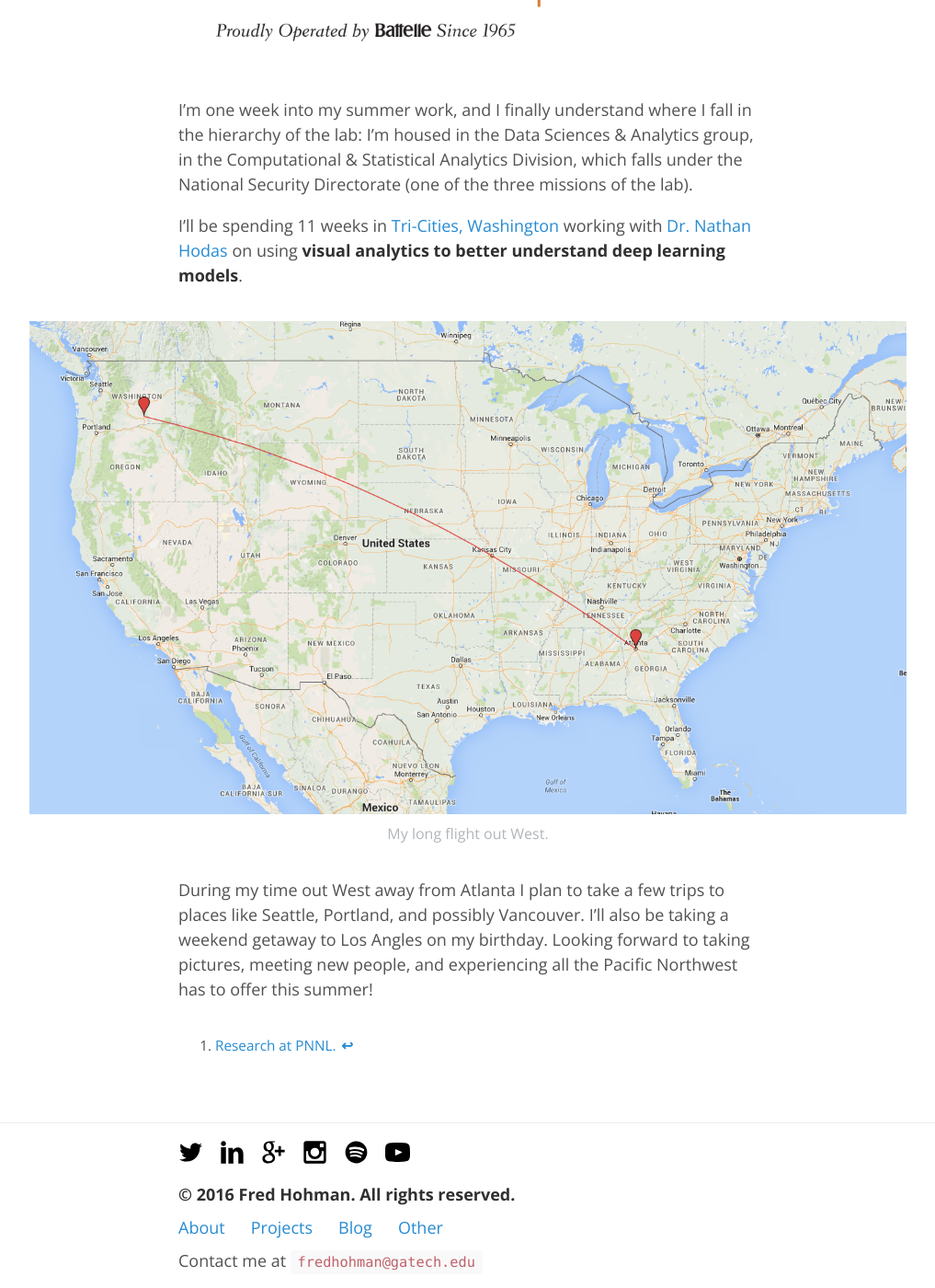
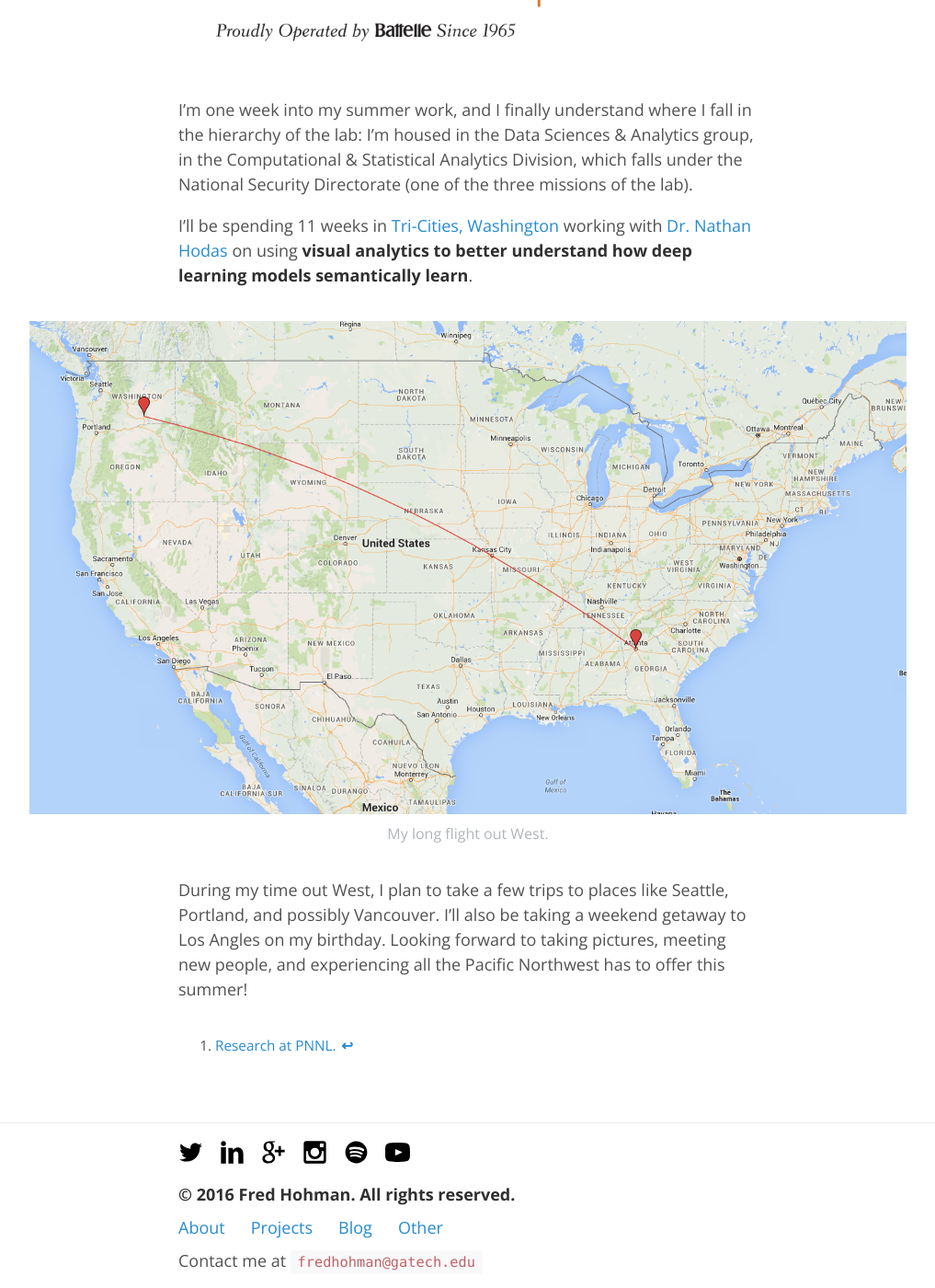
Before and after one commit to fredhohman/fredhohman.github.io, a Jekyll site: the page built from _posts/blog/2016-05-31-summer-internship-at-pnnl.md, in a window 1280 px wide and 1400 px high, scrolled down 861 px. Shown: the whole window at 92% size, without its empty margins (131-1148 px from the left). Built offline with Jekyll 4.4.1, drawn with Linux system fonts in a browser that asks for light colours; comment, search, counter and statistics services are not loaded.

Commit message:
update pnnl post

```diff
--- a/_posts/blog/2016-05-31-summer-internship-at-pnnl.md
+++ b/_posts/blog/2016-05-31-summer-internship-at-pnnl.md
@@ -24,14 +24,14 @@ This summer I'll be an [NSIP Ph.D. intern][nsip] at Pacific Northwest National L
 
 I'm one week into my summer work, and I finally understand where I fall in the hierarchy of the lab: I'm housed in the Data Sciences & Analytics group, in the Computational & Statistical Analytics Division, which falls under the National Security Directorate (one of the three missions of the lab).
 
-I'll be spending 11 weeks in [Tri-Cities, Washington][tri-cities] working with [Dr. Nathan Hodas][nathan] on using **visual analytics to better understand deep learning models**.
+I'll be spending 11 weeks in [Tri-Cities, Washington][tri-cities] working with [Dr. Nathan Hodas][nathan] on using **visual analytics to better understand how deep learning models semantically learn**.
 
 <figure>
   <img class="full" src="/images/blog/wa-map.png" alt="My Flight to Washington.">
   <figcaption>My long flight out West.</figcaption>
 </figure>
 
-During my time out West away from Atlanta I plan to take a few trips to places like Seattle, Portland, and possibly Vancouver. I'll also be taking a weekend getaway to Los Angles on my birthday. Looking forward to taking pictures, meeting new people, and experiencing all the Pacific Northwest has to offer this summer!
+During my time out West, I plan to take a few trips to places like Seattle, Portland, and possibly Vancouver. I'll also be taking a weekend getaway to Los Angles on my birthday. Looking forward to taking pictures, meeting new people, and experiencing all the Pacific Northwest has to offer this summer!
 
 [^fn-pnnl-research]: <a href="http://www.pnnl.gov/research/">Research at PNNL.</a>
 
```
